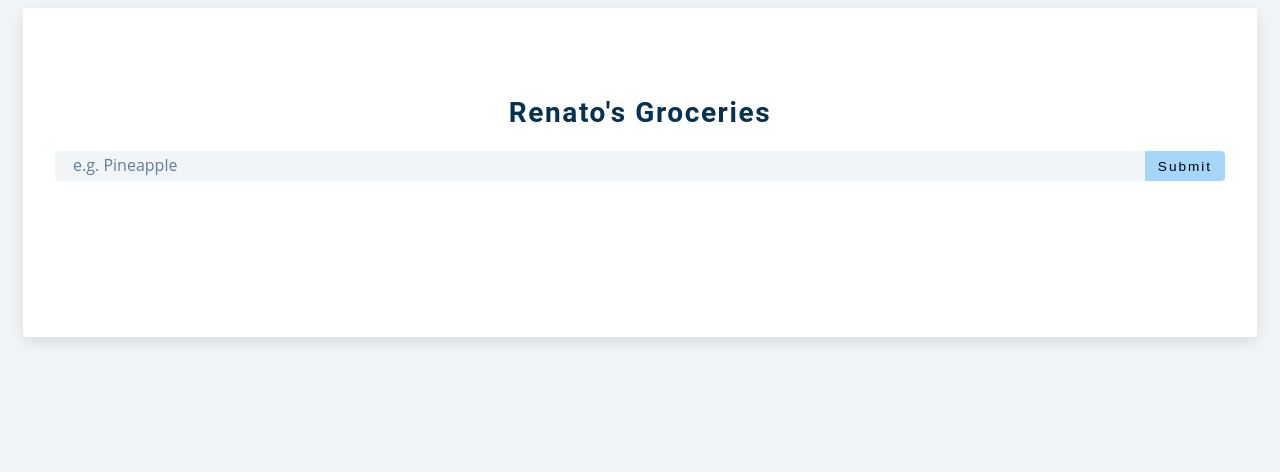
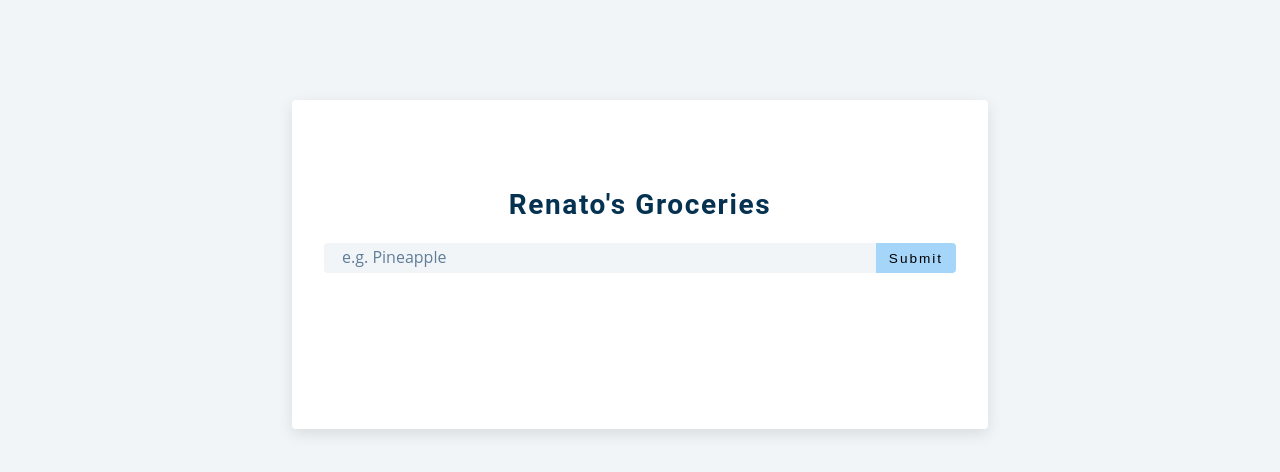
Before and after one commit to Netsujr/JavaScript_grocery_list, a plain HTML site: page index.html in a window 1280 px wide. Drawn offline with Linux system fonts and the light colour scheme.

Commit message:
fixed width

```diff
--- a/style.css
+++ b/style.css
@@ -156,6 +156,9 @@ main {
   box-shadow: var(--light-shadow);
   transition: var(--transition);
   padding: 2rem;
+  /* border: 1px solid red; */
+  width: 50%;
+  margin-top: 100px;
 }
 
 .section-center:hover {
```
